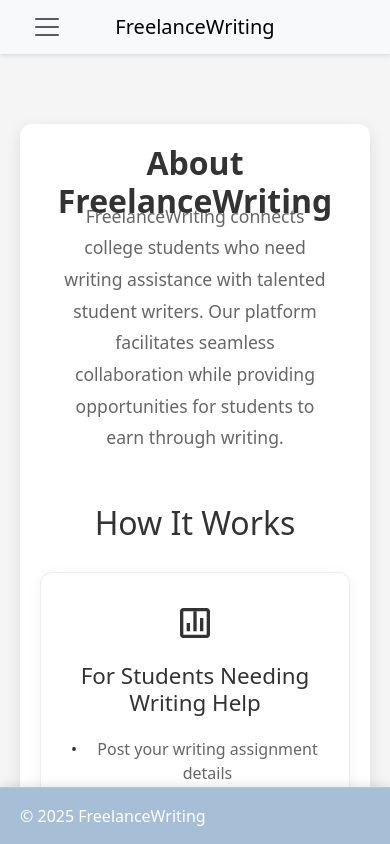
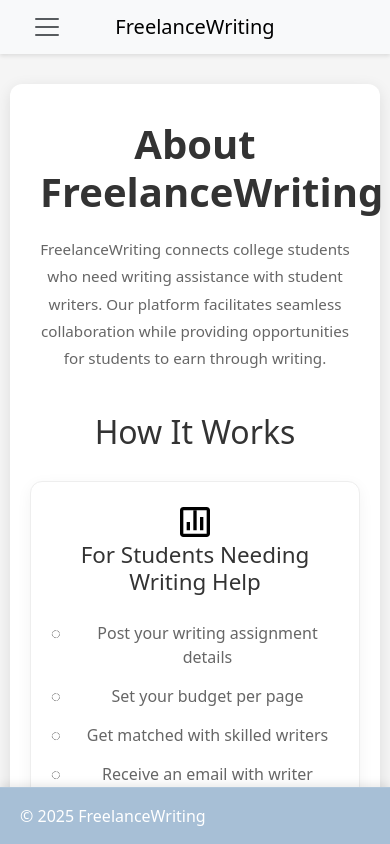
Before and after one commit to Pranay-Dommati/writing-freelancing, a React (Create React App) app in the folder frontend/: page /about in a window 390 px wide. Built offline with nearby package versions, Linux system fonts and the light colour scheme.

Commit message:
adding styling for about & enhancing search bar ui

```diff
--- a/frontend/src/components/AboutPage.js
+++ b/frontend/src/components/AboutPage.js
@@ -13,7 +13,7 @@ const AboutPage = () => {
     <div className="platform-description">
       <p>
         FreelanceWriting connects college students who need writing assistance
-        with talented student writers. Our platform facilitates seamless
+        with student writers. Our platform facilitates seamless
         collaboration while providing opportunities for students to earn through writing.
       </p>
     </div>
@@ -28,12 +28,12 @@ const AboutPage = () => {
                   <path d="M7 12h2v5H7zm4-7h2v12h-2zm4 4h2v8h-2z"/>
                 </svg>
               </div>
-              <h3>For Students Needing Writing Help</h3>
+              <h4>For Students Needing Writing Help</h4>
               <ul>
                 <li>Post your writing assignment details</li>
                 <li>Set your budget per page</li>
                 <li>Get matched with skilled writers</li>
-                <li>Review applications and connect directly</li>
+                <li>Receive an email with writer details</li>
               </ul>
             </div>
 
@@ -43,7 +43,7 @@ const AboutPage = () => {
                   <path d="M3 17.25V21h3.75L17.81 9.94l-3.75-3.75L3 17.25zM20.71 7.04c.39-.39.39-1.02 0-1.41l-2.34-2.34c-.39-.39-1.02-.39-1.41 0l-1.83 1.83 3.75 3.75 1.83-1.83z"/>
                 </svg>
               </div>
-              <h3>For Student Writers</h3>
+              <h4>For Student Writers</h4>
               <ul>
                 <li>Browse available writing opportunities</li>
                 <li>Choose assignments that match your expertise</li>
--- a/frontend/src/components/SearchBar.js
+++ b/frontend/src/components/SearchBar.js
@@ -81,6 +81,7 @@ const SearchBar = () => {
                             key={college.id}
                             onClick={() => handleSuggestionClick(college)}
                         >
+                            <span className="college-emoji">🏫</span>
                             {college.name}
                         </li>
                     ))}
--- a/frontend/src/styles/about-page.css
+++ b/frontend/src/styles/about-page.css
@@ -2,7 +2,7 @@
   min-height: 100vh;
   width: 100%;
   background-color: #f5f5f5;
-  padding: 60px 20px 120px;
+  padding: 60px 20px 40px;
   display: flex;
   flex-direction: column;
   align-items: center;
@@ -12,31 +12,32 @@
   max-width: 1200px;
   width: 100%;
   background: white;
-  padding: 40px 40px 70px;
+  padding: 30px 30px 60px;
   border-radius: 12px;
   box-shadow: 0 4px 15px rgba(0, 0, 0, 0.1);
+  margin-bottom: 60px;
 }
 
 .about-content h1 {
   color: #333;
   font-size: 2.5rem;
   font-weight: 600;
-  margin: -60px 0 120px;
+  margin-bottom: 40px;
+  padding-bottom: 40px;
   text-align: center;
   position: relative;
 }
 
 .platform-description {
   text-align: center;
-  margin-bottom: 60px;
-  padding: 0 20px;
+  margin-bottom: 50px;
+  padding: 0 15px;
 }
 
 .platform-description p {
   color: #666;
   font-size: 1.2rem;
   line-height: 1.8;
-  margin-top: 20px;
 }
 
 .about-content h2 {
@@ -52,6 +53,7 @@
   justify-content: center;
   flex-wrap: wrap;
   margin-top: 30px;
+  padding: 0 15px;
 }
 
 .info-card {
@@ -66,24 +68,98 @@
   transition: transform 0.3s ease;
 }
 
-.info-card:hover {
-  transform: translateY(-5px);
+/* Tablet size */
+@media (max-width: 1024px) {
+  .cards-container {
+    padding: 0 20px;
+  }
+
+  .info-card {
+    min-width: 280px;
+    padding: 25px;
+  }
 }
 
-.card-icon {
-  display: flex;
-  justify-content: center;
-  margin-bottom: 20px;
+/* Mobile size */
+@media (max-width: 768px) {
+  .about-page {
+    padding: 40px 15px 30px;
+  }
+
+  .about-content {
+    padding: 20px 20px 40px;
+    margin-bottom: 40px;
+  }
+
+  .about-content h1 {
+    font-size: 1.8rem;
+    margin-bottom: 30px;
+    padding-bottom: 30px;
+  }
+
+  .platform-description {
+    margin-bottom: 40px;
+    padding: 0 10px;
+  }
+
+  .cards-container {
+    gap: 20px;
+    padding: 0 10px;
+  }
+
+  .info-card {
+    min-width: 100%;
+    padding: 20px;
+    margin-bottom: 20px;
+  }
 }
 
-.card-icon svg {
-  fill: #333;
+/* Small mobile size */
+@media (max-width: 480px) {
+  .about-page {
+    padding: 30px 10px 20px;
+  }
+
+  .about-content {
+    padding: 15px 15px 30px;
+    margin-bottom: 30px;
+  }
+
+  .about-content h1 {
+    font-size: 1.6rem;
+    padding-bottom: 25px;
+  }
+
+  .platform-description p {
+    font-size: 0.95rem;
+  }
+
+  .cards-container {
+    padding: 0 5px;
+  }
 }
 
-.info-card h3 {
+
+
+
+.about-content h1 {
+  color: #333;
+  font-size: 2.5rem;
+  font-weight: 600;
+  margin-top: -39px; /* Added this line to move heading up */
+  margin-bottom: 40px;
+  padding-bottom: 40px;
+  text-align: center;
+  position: relative;
+}
+
+
+
+
+.info-card h4 {
   color: #333;
   font-size: 1.4rem;
-  margin-bottom: 20px;
+  margin-bottom: 25px; /* Increased spacing between heading and list */
   text-align: center;
 }
 
@@ -100,36 +176,12 @@
 }
 
 .info-card li::before {
-  content: "•";
+  content: "◌"; /* Changed from dot to circle */
   position: absolute;
   left: 0;
   color: #333;
 }
 
-@media (max-width: 768px) {
-  .about-page {
-    padding: 70px 20px 120px;
-  }
-
-  .about-content {
-    padding: 20px 20px 70px;
-  }
-
-  .about-content h1 {
-    font-size: 2rem;
-    margin-bottom: 40px;
-  }
-
-  .platform-description {
-    margin-bottom: 50px;
-  }
-
-  .platform-description p {
-    font-size: 1.1rem;
-  }
-
-  .info-card {
-    min-width: 100%;
-    margin-bottom: 20px;
-  }
+.about-content{
+  margin-bottom: 70px;
 }
--- a/frontend/src/styles/landing-page.css
+++ b/frontend/src/styles/landing-page.css
@@ -204,3 +204,101 @@ html, body {
         font-size: 0.95rem;
     }
 }
+
+
+.suggestions-list li {
+    padding: 12px 20px;
+    cursor: pointer;
+    list-style: none;
+    text-align: left;
+    border-bottom: 1px solid #eee;
+    display: flex;
+    align-items: center;
+    gap: 10px;
+}
+
+.college-emoji {
+    font-size: 1.2rem;
+}
+
+
+
+
+.suggestions-list {
+    position: absolute;
+    top: 100%;
+    left: 50%;
+    transform: translateX(-50%); /* Center the dropdown */
+    width: 95%; /* Reduced from 100% */
+    max-width: 700px; /* Added max-width */
+    background-color: white;
+    border: 1px solid #ddd;
+    border-radius: 8px;
+    margin-top: 5px;
+    padding: 0;
+    max-height: 300px;
+    overflow-y: auto;
+    z-index: 1000;
+    box-shadow: 0 4px 6px rgba(0, 0, 0, 0.1);
+}
+
+/* Mobile adjustments */
+@media (max-width: 768px) {
+    .suggestions-list {
+        width: 98%; /* Slightly wider on mobile */
+        max-width: 280px;
+    }
+}
+
+
+
+@media (max-width: 768px) {
+    .search-bar-container {
+        width: 92%; /* Increased from 85% */
+        max-width: none; /* Removed max-width constraint */
+        padding: 0 10px;
+    }
+
+    .suggestions-list {
+        width: 100%; /* Match parent width */
+        max-width: none; /* Remove max-width constraint */
+    }
+}
+
+/* Extra small devices */
+@media (max-width: 390px) {
+    .search-bar-container {
+        width: 94%; /* Even wider for very small screens */
+        padding: 0 8px;
+    }
+}
+
+
+
+
+
+
+
+
+
+.search-bar-container {
+    width: 90%;
+    max-width: 600px;
+    position: absolute;
+    top: 30vh;  /* Lower percentage moves it upward */
+    left: 50%;
+    transform: translate(-50%, -50%);
+    padding: 0 15px;
+    box-sizing: border-box;
+    z-index: 1;
+}
+
+
+
+
+/* For normal (desktop) screens */
+@media (max-width: 769px) {
+    .search-bar-container {
+      top: 20vh;
+    }
+  }
```
